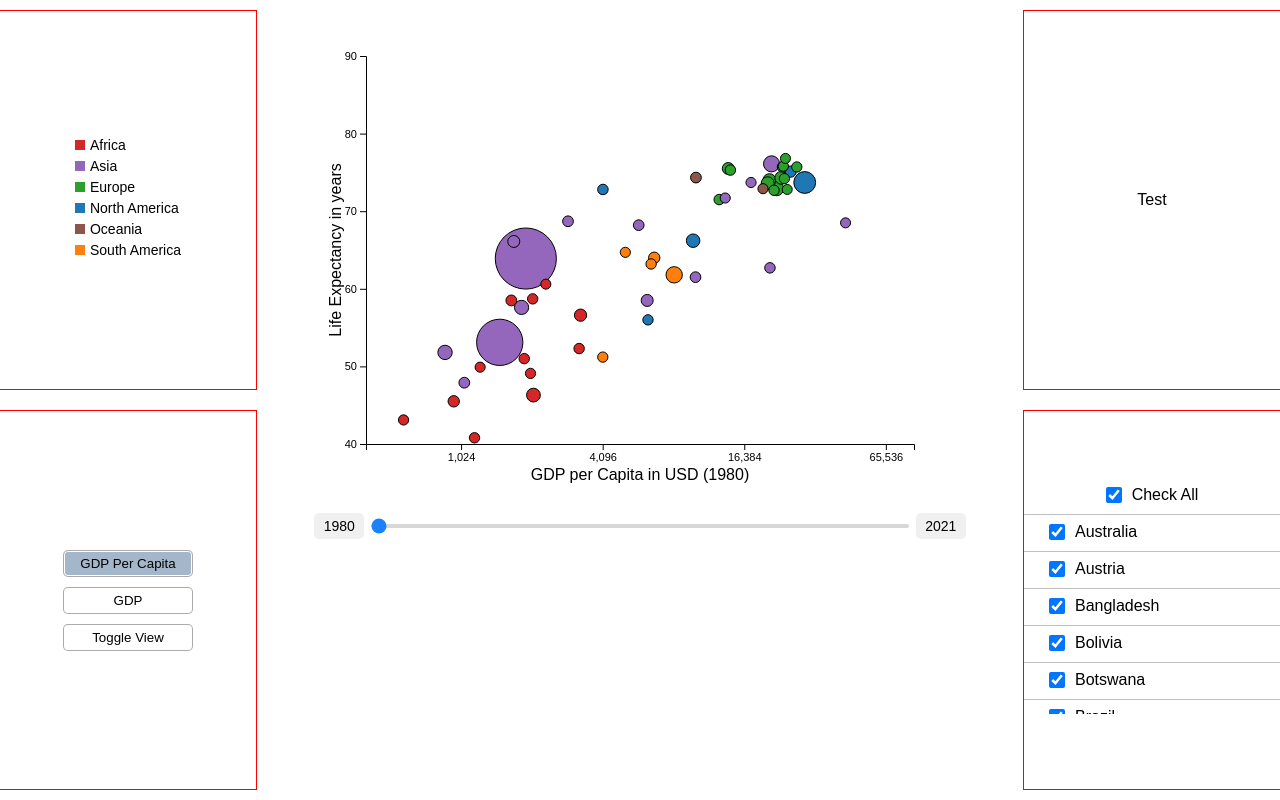
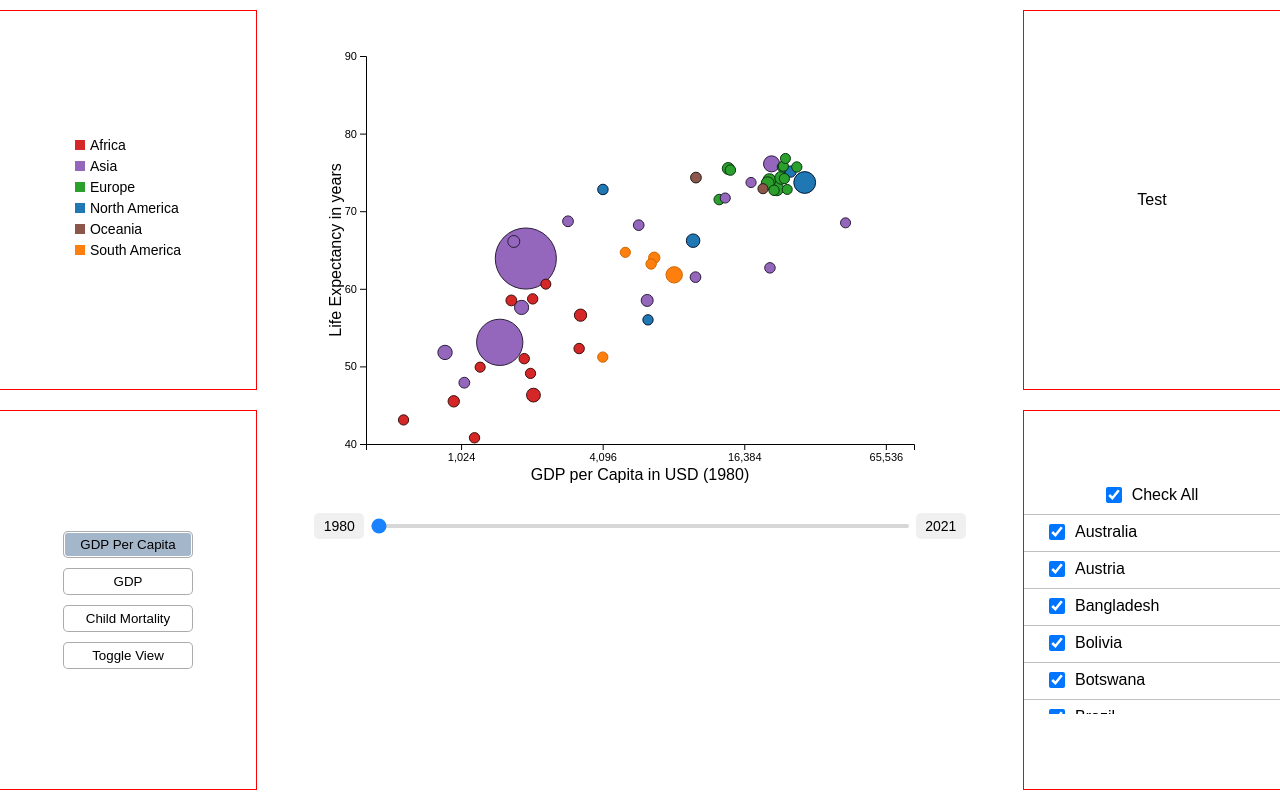
Before and after one commit to FabianSig/Swinburne-COS30045-Data-Vis-Project, a plain HTML site: page index.html in a window 1280 px wide. Drawn offline with nearby package versions, Linux system fonts and the light colour scheme.

Commit message:
add button and data

```diff
--- a/chartRendering.js
+++ b/chartRendering.js
@@ -1,7 +1,7 @@
 var highlightedContinent = "";
-import { w, h, padding } from './globalVars.js'
+import { w, h, padding, stroke_colors, continentColors} from './globalVars.js'
 
-export function drawChart(svg, dataForPlot, loadedData, year, xAxisVar, xAxisLabel, isContinentView, continentColors) {
+export function drawChart(svg, dataForPlot, loadedData, year, xAxisVar, xAxisLabel, isContinentView) {
 
     var xScale = d3.scaleLog().base(2)
         .domain([d3.min(isContinentView ? loadedData.filter(d => d.country === "N/A") : loadedData.filter(d => d.country !== "N/A"), d => d.values[xAxisVar]), d3.max(isContinentView ? loadedData.filter(d => d.country === "N/A") : loadedData.filter(d => d.country !== "N/A"), d => d.values[xAxisVar])])
@@ -65,7 +65,7 @@ export function drawChart(svg, dataForPlot, loadedData, year, xAxisVar, xAxisLab
         .attr('class', 'node')
         .attr('r', 0)
         .style('fill', d => continentColors[d.continent])
-        .style('stroke', 'black')
+        .style('stroke', d => stroke_colors[d.continent])
         .style('stroke-width', 1);
 
 
--- a/eventHandlers.js
+++ b/eventHandlers.js
@@ -68,7 +68,6 @@ function updateChartBasedOnCountrySelection(svg, loadedData, year, xAxisVar, xAx
 
 function init() {
 
-
     const continentColors = {
         "North America": "#1f77b4",
         "South America": "#ff7f0e",
@@ -128,6 +127,13 @@ function init() {
             updateChartBasedOnCountrySelection(svg, loadedData, document.getElementById('yearSlider').value, xAxisVar, xAxisLabel, isContinentView, continentColors);
         });
 
+        document.getElementById('childMortality').addEventListener('click', function () {
+            xAxisLabel = "Child Mortality out of 100";
+            xAxisVar = "childMortality";
+            updateActiveButton(this);
+            updateChartBasedOnCountrySelection(svg, loadedData, document.getElementById('yearSlider').value, xAxisVar, xAxisLabel, isContinentView, continentColors);
+        });
+
         document.getElementById('yearSlider').addEventListener('input', debounce(function () {
             updateChartBasedOnCountrySelection(svg, loadedData, document.getElementById('yearSlider').value, xAxisVar, xAxisLabel, isContinentView, continentColors);
         }, 100));
--- a/globalVars.js
+++ b/globalVars.js
@@ -1,3 +1,21 @@
 export const w = 660;
 export const h = 500;
 export const padding = 56;
+
+export const stroke_colors = {
+    "North America": "#051831",
+    "South America": "#cc6602",
+    "Europe": "#0a3311",
+    "Africa": "#3b0f0a",
+    "Asia": "#2a1c3a",
+    "Oceania": "#231a14"
+};
+
+export const continentColors = {
+    "North America": "#1f77b4",
+    "South America": "#ff7f0e",
+    "Europe": "#2ca02c",
+    "Africa": "#d62728",
+    "Asia": "#9467bd",
+    "Oceania": "#8c564b"
+};
--- a/index.html
+++ b/index.html
@@ -22,6 +22,7 @@
             <div class="toolbar-segment" >
                 <button id="gdpPerCapita" class="x-Axis-button">GDP Per Capita</button>
                 <button id="gdp" class="x-Axis-button">GDP</button>
+                <button id="childMortality" class="x-Axis-button">Child Mortality</button>
                 <button id="toggleView">Toggle View</button>
             </div>
         </div>
```
Also changed, not shown: data/cleanedData/merged_data.csv.
